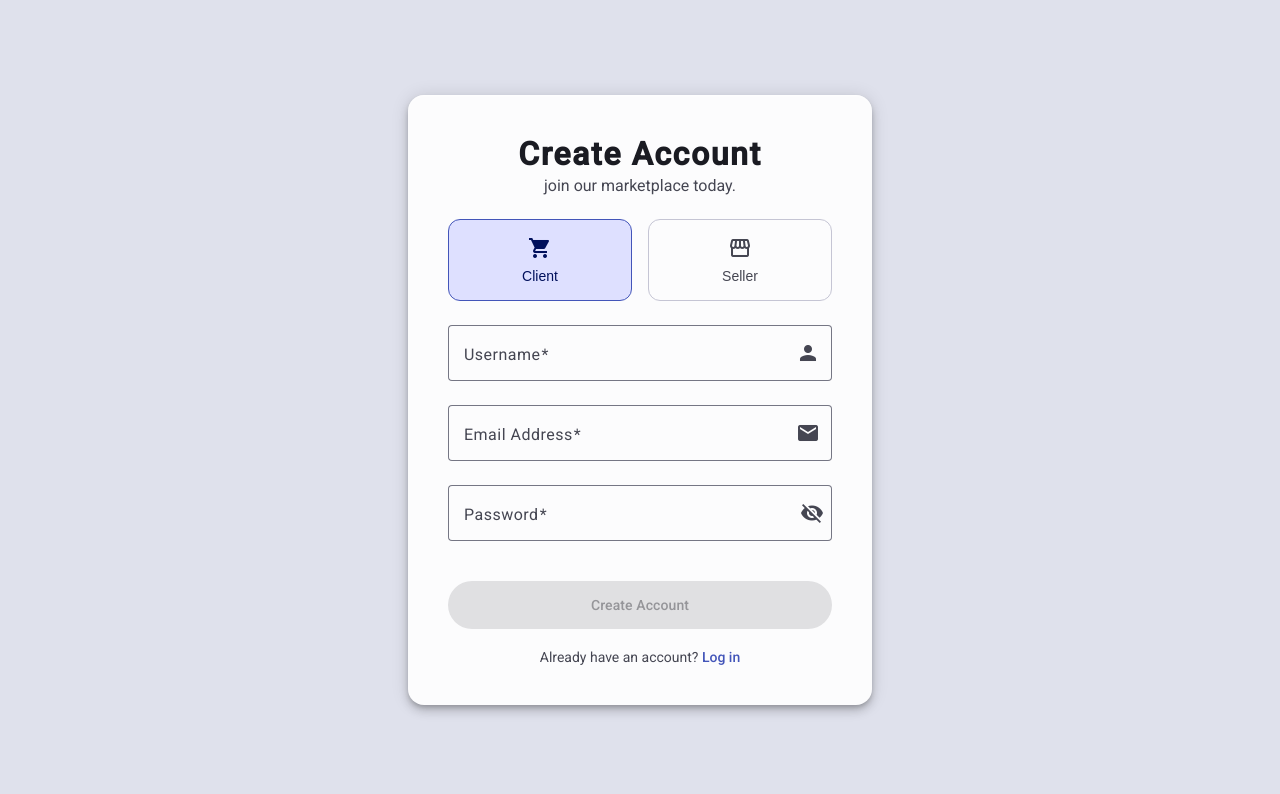
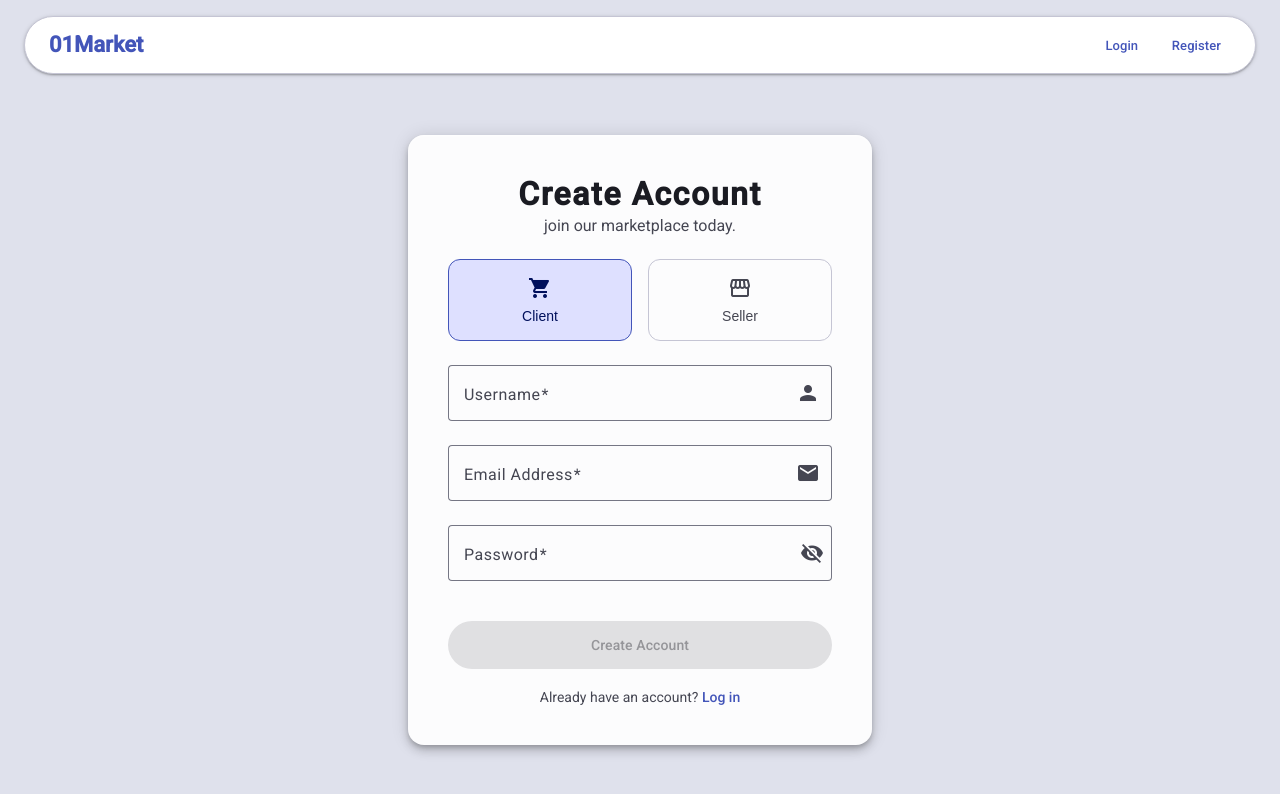
Before and after one commit to yelmach/ecom-platform, an Angular app in the folder frontend/: page /register in a window 1280 px wide. Shown: the top 794 px of the page. Built offline with nearby package versions, Linux system fonts and the light colour scheme.

Commit message:
add the navigation bar component

```diff
--- a/frontend/src/app/app.html
+++ b/frontend/src/app/app.html
@@ -1 +1,4 @@
-<router-outlet />
+<app-header />
+<main class="app-content">
+  <router-outlet />
+</main>
--- a/frontend/src/app/app.scss
+++ b/frontend/src/app/app.scss
@@ -0,0 +1,5 @@
+.app-content {
+  padding-top: 80px;
+  background-color: var(--mat-sys-surface);
+  height: 100vh;
+}
--- a/frontend/src/app/app.ts
+++ b/frontend/src/app/app.ts
@@ -1,11 +1,12 @@
 import { Component, signal } from '@angular/core';
 import { RouterOutlet } from '@angular/router';
+import { Header } from './shared/components/header/header';
 
 @Component({
   selector: 'app-root',
-  imports: [RouterOutlet],
+  imports: [RouterOutlet, Header],
   templateUrl: './app.html',
-  styleUrl: './app.scss'
+  styleUrl: './app.scss',
 })
 export class App {
   protected readonly title = signal('frontend');
--- a/frontend/src/app/features/auth/login/login.scss
+++ b/frontend/src/app/features/auth/login/login.scss
@@ -1,6 +1,6 @@
 :host {
   display: block;
-  height: 100vh;
+  height: 90vh;
 }
 
 .login-page {
--- a/frontend/src/app/features/auth/register/register.scss
+++ b/frontend/src/app/features/auth/register/register.scss
@@ -1,6 +1,6 @@
 :host {
   display: block;
-  height: 100vh;
+  height: 90vh;
 }
 
 .register-page {
--- a/frontend/src/app/shared/components/header/header.html
+++ b/frontend/src/app/shared/components/header/header.html
@@ -1 +1,25 @@
-<p>header works!</p>
+<nav class="navbar">
+  <a routerLink="/shop" class="brand">01Market</a>
+
+  <div class="nav-actions">
+    @if (isAuthenticated()) {
+      @if (isSeller) {
+        <a matButton="filled" routerLink="/seller">Seller Dashboard</a>
+      }
+
+      <div class="avatar">
+        @if (currentUser()?.avatarUrl) {
+          <img [src]="currentUser()!.avatarUrl!" [alt]="currentUser()!.username" />
+        } @else {
+          <mat-icon>account_circle</mat-icon>
+        }
+      </div>
+      <button mat-icon-button (click)="logout()" aria-label="Logout">
+        <mat-icon>logout</mat-icon>
+      </button>
+    } @else {
+      <a mat-button routerLink="/login">Login</a>
+      <a mat-button routerLink="/register">Register</a>
+    }
+  </div>
+</nav>
--- a/frontend/src/app/shared/components/header/header.scss
+++ b/frontend/src/app/shared/components/header/header.scss
@@ -0,0 +1,61 @@
+.navbar {
+  position: fixed;
+  top: 16px;
+  left: 50%;
+  transform: translateX(-50%);
+  width: calc(100% - 48px);
+  max-width: 1600px;
+  z-index: 1000;
+
+  display: flex;
+  align-items: center;
+  justify-content: space-between;
+  padding: 8px 24px;
+
+  background: var(--mat-sys-surface-container-highest);
+  border: 1px solid var(--mat-sys-outline-variant);
+  border-radius: var(--mat-sys-corner-full);
+  box-shadow: var(--mat-sys-level1);
+}
+
+.brand {
+  font: var(--mat-sys-title-large);
+  font-weight: var(--mat-sys-bold-font-weight);
+  color: var(--mat-sys-primary);
+  text-decoration: none;
+}
+
+.nav-actions {
+  display: flex;
+  align-items: center;
+  gap: 8px;
+
+  a {
+    padding: 0 10px;
+    font-size: small;
+  }
+}
+
+.avatar {
+  width: 36px;
+  height: 36px;
+  border-radius: 50%;
+  overflow: hidden;
+  display: flex;
+  align-items: center;
+  justify-content: center;
+  background: var(--mat-sys-primary-container);
+  color: var(--mat-sys-on-primary-container);
+
+  img {
+    width: 100%;
+    height: 100%;
+    object-fit: cover;
+  }
+
+  mat-icon {
+    font-size: 36px;
+    width: 36px;
+    height: 36px;
+  }
+}
--- a/frontend/src/app/shared/components/header/header.ts
+++ b/frontend/src/app/shared/components/header/header.ts
@@ -1,11 +1,26 @@
-import { Component } from '@angular/core';
+import { Component, inject } from '@angular/core';
+import { RouterLink } from '@angular/router';
+import { MatButton, MatIconButton } from '@angular/material/button';
+import { MatIcon } from '@angular/material/icon';
+import { AuthService } from '../../../core/services/auth.service';
 
 @Component({
   selector: 'app-header',
-  imports: [],
+  imports: [RouterLink, MatButton, MatIconButton, MatIcon],
   templateUrl: './header.html',
   styleUrl: './header.scss',
 })
 export class Header {
+  private authService = inject(AuthService);
 
+  currentUser = this.authService.currentUser;
+  isAuthenticated = this.authService.isAuthenticated;
+
+  get isSeller(): boolean {
+    return this.currentUser()?.role === 'SELLER';
+  }
+
+  logout(): void {
+    this.authService.logout();
+  }
 }
```
